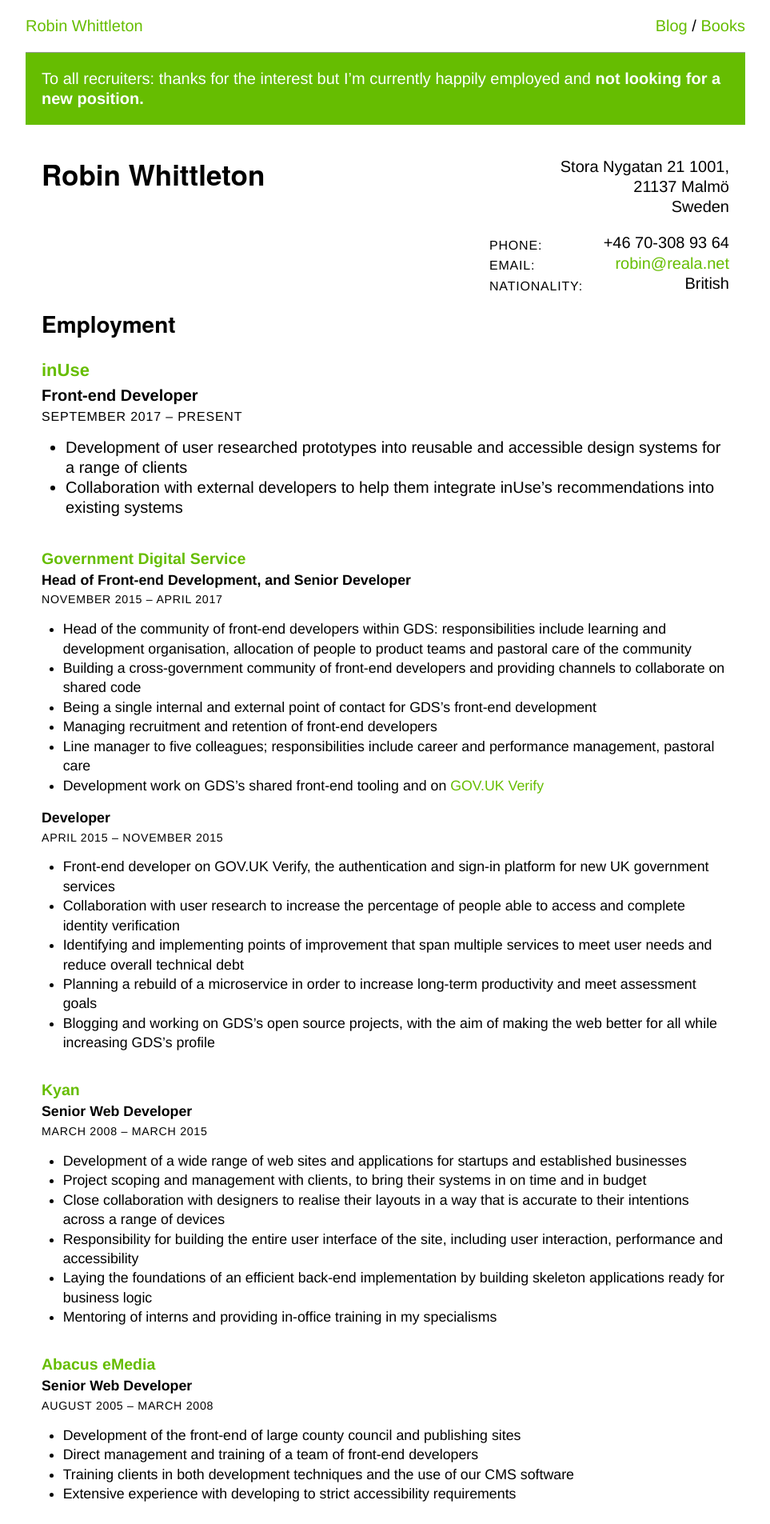
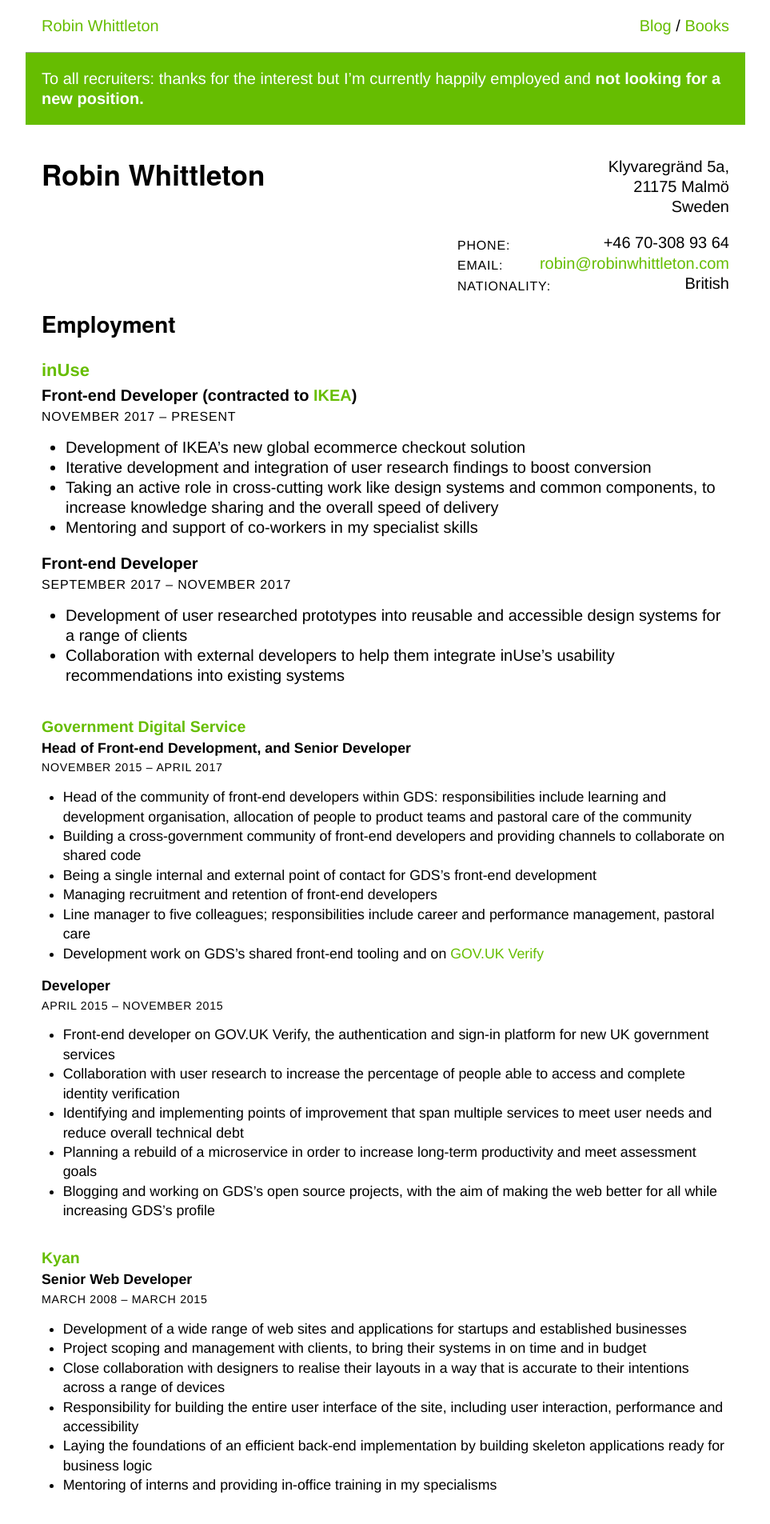
Before and after one commit to robinwhittleton/reala.net, a Jekyll site: the page built from cv.html, in a window 1280 px wide. Shown: the top 1905 px of the page at 80% size, without its empty margins (158-1121 px from the left). Built offline with Jekyll 4.4.1, drawn with Linux system fonts in a browser that asks for light colours; some of the changed text lies outside the part shown.

Commit message:
Include IKEA work in CV

```diff
--- a/_sass/_cv.scss
+++ b/_sass/_cv.scss
@@ -1,7 +1,9 @@
-.vcard { @include clearfix; }
-.vcard>h1 { float: left; white-space: nowrap; }
-.vcard>address { float: right; text-align: right; }
-.vcard>dl { float: right; clear: right; min-width: 15em; }
+@media (min-width: 640px) {
+	.vcard { display: flex; justify-content: space-between; }
+}
+.vcard h1 { white-space: nowrap; }
+.address-details { text-align: right; }
+.address-details dl { min-width: 17em; }
 
 .cv>section { margin: 0 0 3em; }
 
@@ -14,3 +16,9 @@
 // specific sections
 
 #personal-statement>p { font-size: 1.222em; line-height: 1.364; margin: 0 2.5em 1.5em; }
+
+@media print {
+	.notice {
+		display: none;
+	}
+}
--- a/_sass/_layout.scss
+++ b/_sass/_layout.scss
@@ -2,7 +2,7 @@
 
 .site-header {
 	border-bottom: 1px solid $grey;
-	padding: 0 0 1em;
+	padding: 0 1em 1em;
 	display: flex;
 }
 
@@ -28,3 +28,10 @@
 
 .site-footer { border-top: 1px solid $grey; padding: 1em; clear: both; }
 .social-media-list { margin: 0; padding: 0; list-style: none; }
+
+@media print {
+	.site-header,
+	.site-footer {
+		display: none;
+	}
+}
--- a/cv.html
+++ b/cv.html
@@ -8,19 +8,21 @@
 <section class="cv">
 	<div class="vcard">
 		<h1 class="fn">Robin Whittleton</h1>
+		<div class="address-details">
 			<address class="adr">
-			<span class="street-address">Stora Nygatan 21 1001</span>,<br/>
-			<span class="postal-code">21137</span> <span class="locality">Malmö</span><br/>
+				<span class="street-address">Klyvaregränd 5a</span>,<br/>
+				<span class="postal-code">21175</span> <span class="locality">Malmö</span><br/>
 				<span class="country">Sweden</span>
 			</address>
 			<dl>
 				<dt>Phone:</dt>
 				<dd class="tel">+46 70-308 93 64</dd>
 				<dt>Email:</dt>
-			<dd class="email"><a href="mailto:robin@reala.net">robin@reala.net</a></dd>
+				<dd class="email"><a href="mailto:robin@reala.net">robin@robinwhittleton.com</a></dd>
 				<dt>Nationality:</dt>
 				<dd>British</dd>
 			</dl>
+		</div>
 	</div>
 
 	<section id="work">
@@ -28,11 +30,19 @@
 		<ol>
 			<li>
 				<h3><a href="https://inuse.se/">inUse</a></h3>
+				<h4>Front-end Developer (contracted to <a href="https://www.ikea.com/">IKEA</a>)</h4>
+				<p class="meta"><time datetime="2017-09">November 2017</time> – present</p>
+				<ul>
+					<li>Development of IKEA’s new global ecommerce checkout solution</li>
+					<li>Iterative development and integration of user research findings to boost conversion</li>
+					<li>Taking an active role in cross-cutting work like design systems and common components, to increase knowledge sharing and the overall speed of delivery</li>
+					<li>Mentoring and support of co-workers in my specialist skills</li>
+				</ul>
 				<h4>Front-end Developer</h4>
-				<p class="meta"><time datetime="2017-09">September 2017</time> – present</p>
+				<p class="meta"><time datetime="2017-09">September 2017</time> – <time datetime="2017-11">November 2017</time></p>
 				<ul>
 					<li>Development of user researched prototypes into reusable and accessible design systems for a range of clients</li>
-					<li>Collaboration with external developers to help them integrate inUse’s recommendations into existing systems</li>
+					<li>Collaboration with external developers to help them integrate inUse’s usability recommendations into existing systems</li>
 				</ul>
 			</li>
 			<li>
@@ -58,7 +68,7 @@
 				</ul>
 			</li>
 			<li>
-				<h3><a href="http://kyan.com">Kyan</a></h3>
+				<h3><a href="https://kyan.com/">Kyan</a></h3>
 				<h4>Senior Web Developer</h4>
 				<p class="meta"><time datetime="2008-03">March 2008</time> – <time datetime="2015-03">March 2015</time></p>
 				<ul>
@@ -71,14 +81,14 @@
 				</ul>
 			</li>
 			<li>
-				<h3><a href="http://abacusemedia.com">Abacus eMedia</a></h3>
+				<h3><a href="https://abacusemedia.com/">Abacus eMedia</a></h3>
 				<h4>Senior Web Developer</h4>
 				<p class="meta"><time datetime="2005-08">August 2005</time> – <time datetime="2008-03">March 2008</time></p>
 				<ul>
 					<li>Development of the front-end of large county council and publishing sites</li>
 					<li>Direct management and training of a team of front-end developers</li>
 					<li>Training clients in both development techniques and the use of our CMS software</li>
-					<li>Extensive experience with developing to strict accessibility requirements</li>
+					<li>Extensive experience developing to strict accessibility requirements</li>
 				</ul>
 			</li>
 			<li>
```
Also changed, not shown: other parts of cv.html (+2 -2 lines). Lines whose indentation alone changed are shown as unchanged.
